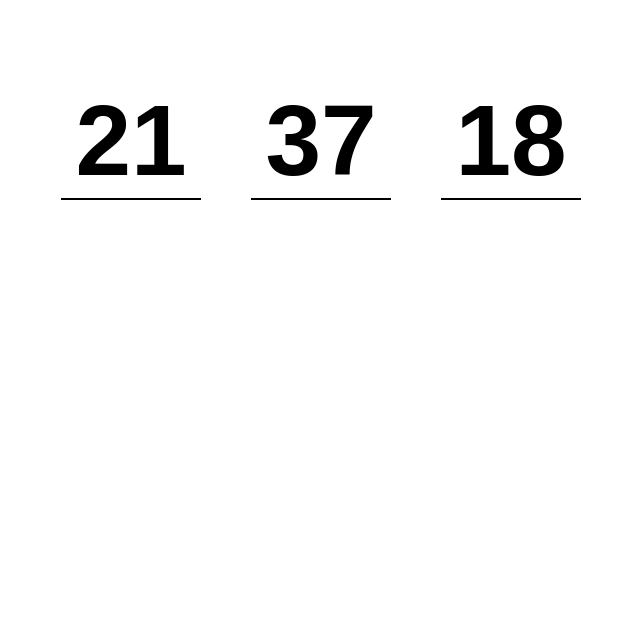
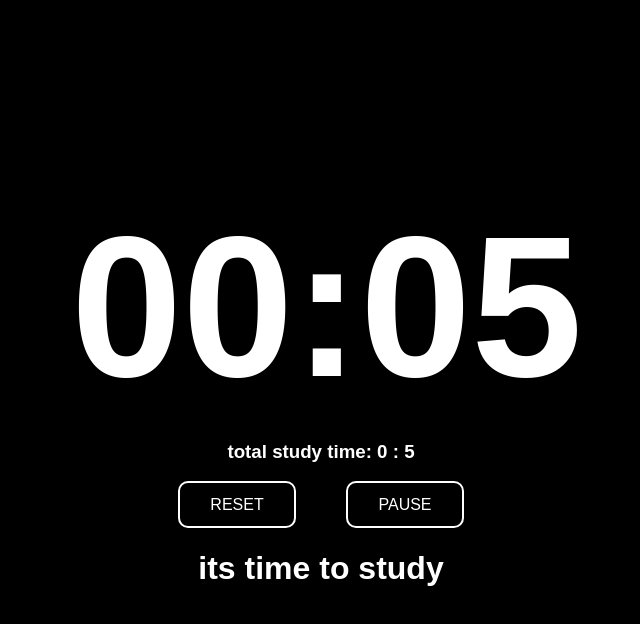
Before and after one commit to RhaynerRS/Relochinho, a Next.js app: page / in a window 1280 px wide. Shown: the top 624 px of the page, without its empty margins (319-959 px from the left). Built offline with nearby package versions, Linux system fonts and the light colour scheme.

Commit message:
pomodoro update - (17/07/2021)

```diff
--- a/pages/index.js
+++ b/pages/index.js
@@ -1,37 +1,149 @@
-import styled from 'styled-components'
 import React, { useEffect } from 'react'
-import {useState} from 'react';
+import styled from 'styled-components';
+import { useState } from 'react';
 import MainGrid from '../src/components/MainGrid'
 import TimeUnit from '../src/components/TimeUnit'
+import ButtonPomodoro from '../src/components/ButtonPomodoro'
+import Body from '../src/components/Body'
+
+//variaveis mutaveis
+let status = 'study'
+let itsPaused=false
+let pauseLabel='pause'
+
+if (itsPaused){
+  pauseLabel='play'
+}else{
+  pauseLabel='pause'
+}
+
 
 export default function Home() {
-  const [time,setTime] = useState(new Date())
+  //variaveis inicio
 
-  useEffect(()=>{
-    const timer=setInterval(()=>{
-      setTime(new Date());
-    });
-    return () =>{
+  //tempo volatil
+  const [segundos, setSegundos] = useState(0)
+  const [minutos, setMinutos] = useState(0)
+
+  //tempo total
+  const [totalSegundos,setTotalSegundos] = useState(0)
+  const [totalMinutos,setTotalMinutos] = useState(0)
+  //variaveis fim
+
+  //contador de segundos totais inicio
+  useEffect(() => {
+    const timer = setInterval(() => {
+      if (!itsPaused && status == 'study'){
+        setTotalSegundos(totalSegundos => totalSegundos + 1);
+      }
+    }, 1000);
+    return () => {
       clearInterval(timer)
     }
-  },[])
+  }, [])
+  //contador de segundos totais fim
 
-  let hours=time.getHours()
-  let minutes=time.getMinutes()
-  let seconds=time.getSeconds()
+  //minutos totais
+  if (totalSegundos>=60 && status == 'study'){
+    setTotalMinutos(totalMinutos=>totalMinutos+1)
+    setTotalSegundos(0)
+  }
 
-  if (hours<10){
-    hours="0"+hours
+  //horas totais
+
+
+  //contador de segundos inicio
+  useEffect(() => {
+    const timer = setInterval(() => {
+      if (!itsPaused){
+        if (status == 'study') {
+          setSegundos(segundos => segundos + 1);
+        } else {
+          setSegundos(segundos => (segundos - 1));
+        }
+      }
+    }, 1000);
+    return () => {
+      clearInterval(timer)
+    }
+  }, [])
+  //contador de segundos fim
+
+  //controlador dos minutos inicio
+
+  //count up
+  if (segundos >= 60 && status == 'study') {
+    setMinutos(minutos => minutos + 1)
+    setSegundos(0)
   }
-  if (minutes<10){
-    minutes="0"+minutes
+  //count down
+  else if (segundos == 0 && status == 'break') {
+    setMinutos(minutos => minutos - 1)
+    setSegundos(59)
   }
-  if (seconds<10){
-    seconds="0"+seconds
+
+  //controlador dos minutos fim
+
+  //horario de estudo
+  if (minutos == 25 && status == 'study') {
+    status = 'break'
+    setSegundos(59)
+    setMinutos(4)
+  }
+
+  //horario de pausa
+  else if (minutos == 0 && status == 'break') {
+    status = 'study'
+    setSegundos(0)
+    setMinutos(0)
+  }
+
+  //padronizar os numeros
+  let segundosTela=segundos
+
+  let minutosTela=minutos
+
+
+  if (minutos<10){
+    minutosTela="0"+minutos
+  }
+  if (segundos<10){
+    segundosTela="0"+segundos
   }
 
 
-  return (<><MainGrid><TimeUnit style={{gridArea:'hours'}}>{hours}</TimeUnit>
-  <TimeUnit style={{gridArea:'minutes'}}>{minutes}</TimeUnit>
-  <TimeUnit style={{gridArea:'seconds'}}>{seconds}</TimeUnit></MainGrid></>)
+
+
+  return (<>
+    <Body>
+      <MainGrid>
+      <TimeUnit>{minutosTela}:{segundosTela}</TimeUnit>
+
+      </MainGrid>
+      <h3 style={{textAlign: 'center'}}>total study time: {totalMinutos} : {totalSegundos}</h3>
+      <MainGrid>
+        <ButtonPomodoro onClick={
+          () => {
+            setMinutos(0);
+            setSegundos(0);
+            setTotalSegundos(0);
+            setTotalMinutos(0);
+          }
+        }>reset</ButtonPomodoro>
+
+        <ButtonPomodoro onClick={
+            ()=>{
+              if (!itsPaused){
+                itsPaused=true;
+              }
+              else{
+                itsPaused=false;
+              }
+            }
+          }>{pauseLabel}</ButtonPomodoro>
+      </MainGrid>
+
+      <h1 style={{textAlign:'center'}}>its time to {status}</h1>
+    </Body>
+  </>)
 }
--- /dev/null
+++ b/src/components/Body/index.js
@@ -0,0 +1,15 @@
+import styled from 'styled-components';
+
+const Body=styled.body`
+    width: 100vw;
+    height: 100vh;
+    display: flex;
+    flex-direction: column;
+    justify-content: center;
+    align-items: center;
+    font-family: sans-serif;
+    color: white;
+    background-color:black;
+`
+
+export default Body;
--- /dev/null
+++ b/src/components/ButtonPomodoro/index.js
@@ -0,0 +1,10 @@
+import styled from 'styled-components';
+const ButtonPomodoro=styled.button`
+    padding:12.5px 30px;border-radius:10px;border:none;
+    cursor: pointer;font-size:16px;text-transform:uppercase;outline:none;
+    background-color: transparent;border:2px solid white;color:white;min-width:118px;
+    :hover{
+        background-color: white;color:black;
+    }
+`
+export default ButtonPomodoro;
--- a/src/components/MainGrid/index.js
+++ b/src/components/MainGrid/index.js
@@ -5,8 +5,10 @@ grid-gap:50px;
 margin-left:auto;
 margin-right:auto;
 max-width: 500px;
-padding: 16px;
 display:flex;
-align-items:center;justify-content:center;
+align-items:center;justify-content:center;place-items:center;
+@media (max-width:570px){
+    max-width: 200px;grid-gap:20px;
+}
 `
 export default MainGrid;
--- a/src/components/TimeUnit/index.js
+++ b/src/components/TimeUnit/index.js
@@ -1,13 +1,16 @@
 import styled from 'styled-components';
 const TimeUnit=styled.h1`
-    border:none;border-bottom:solid 2px;
+    border:none;
     font-family: sans-serif;
+    margin-block:0;
     background-position: center center;
-    min-width: 140px;
+    min-width: 280px;
     width: 100%;
-    height: 100%;
     position: relative;
     text-align: center;
-    font-size:100px;
+    font-size:200px;
+    @media (max-width:570px){
+    min-width: 80px;font-size:80px;
+}
 `
 export default TimeUnit;
```
